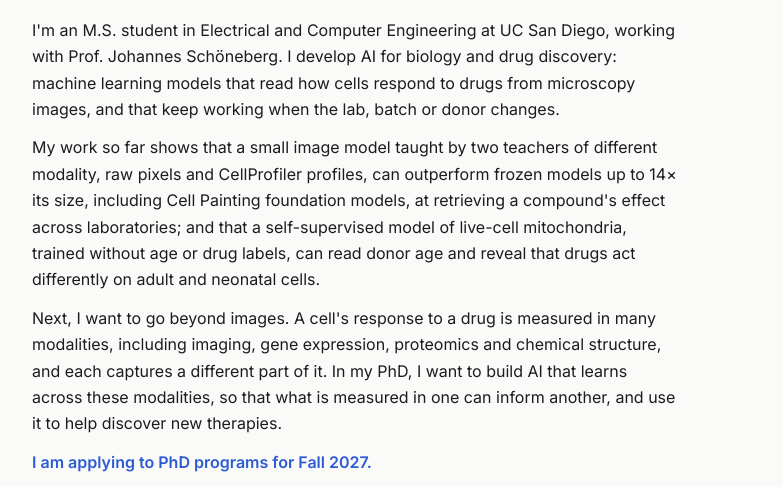
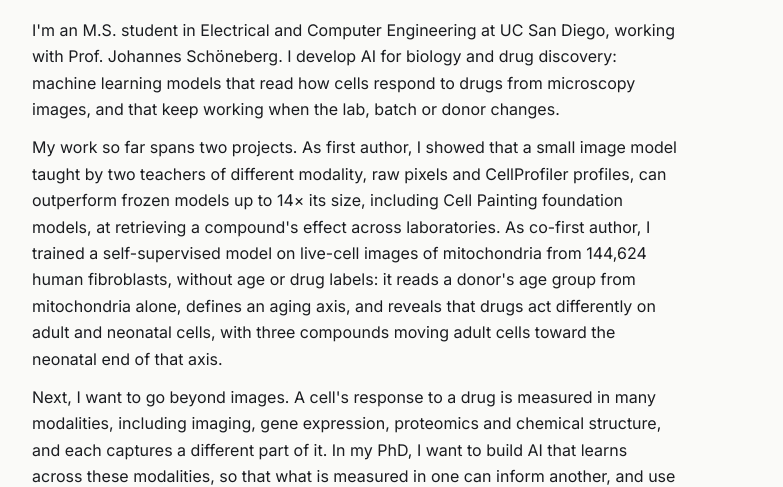
Before and after one commit to 1minute99/1minute99.github.io, a plain HTML site: page index.html in a window 1280 px wide. Shown: the part 212-699 px from the top of the page, without its empty margins (248-1031 px from the left). Drawn offline with Linux system fonts and the light colour scheme.

Commit message:
Describe both projects explicitly in the bio
Split the work paragraph into the first-author Pixels and Profiles
result and the co-first-author AgingSpace result, with the key
findings of each.

Co-Authored-By: Claude Opus 5.5 <noreply@anthropic.com>

```diff
--- a/index.html
+++ b/index.html
@@ -36,12 +36,15 @@
             keep working when the lab, batch or donor changes.
           </p>
           <p>
-            My work so far shows that a small image model taught by two teachers of different
-            modality, raw pixels and CellProfiler profiles, can outperform frozen models up to 14×
-            its size, including Cell Painting foundation models, at retrieving a compound's effect
-            across laboratories; and that a self-supervised model of live-cell mitochondria,
-            trained without age or drug labels, can read donor age and reveal that drugs act
-            differently on adult and neonatal cells.
+            My work so far spans two projects. As first author, I showed that a small image
+            model taught by two teachers of different modality, raw pixels and CellProfiler
+            profiles, can outperform frozen models up to 14× its size, including Cell Painting
+            foundation models, at retrieving a compound's effect across laboratories. As co-first
+            author, I trained a self-supervised model on live-cell images of mitochondria from
+            144,624 human fibroblasts, without age or drug labels: it reads a donor's age group
+            from mitochondria alone, defines an aging axis, and reveals that drugs act
+            differently on adult and neonatal cells, with three compounds moving adult cells
+            toward the neonatal end of that axis.
           </p>
           <p>
             Next, I want to go beyond images. A cell's response to a drug is measured in many
```
